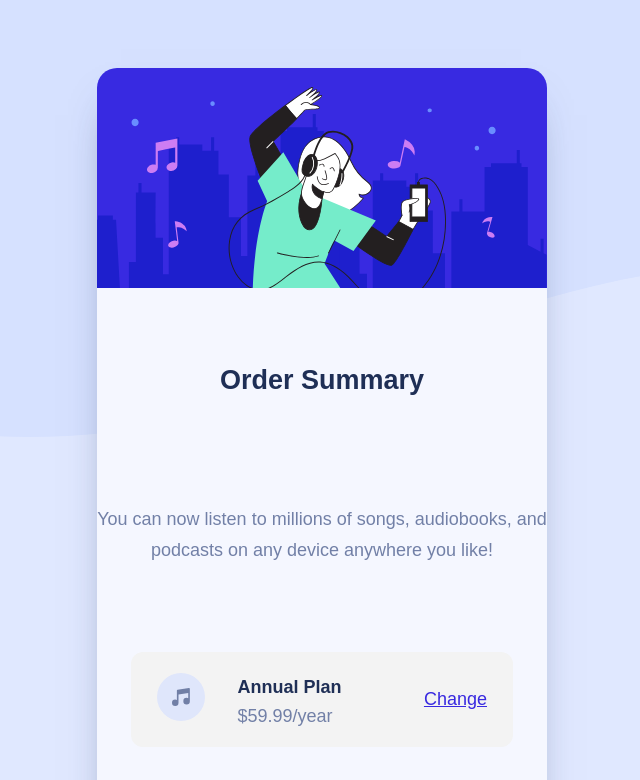
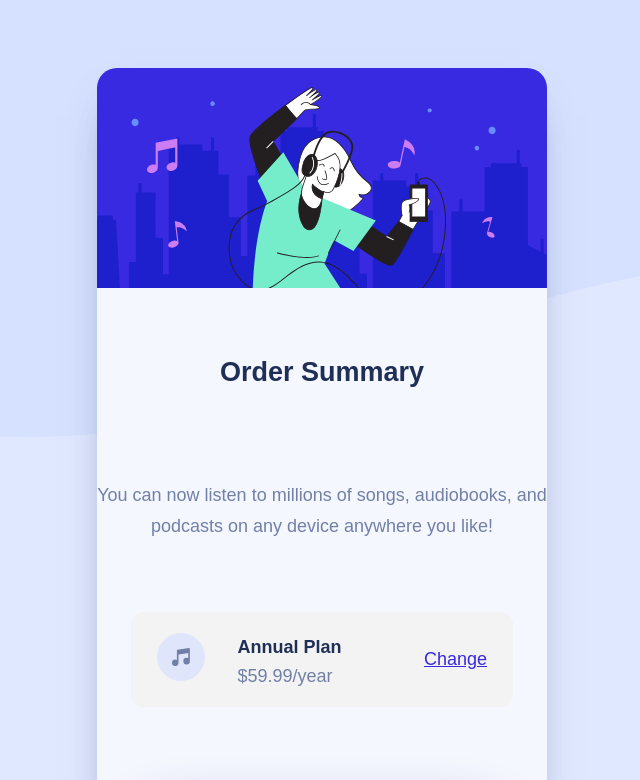
Before and after one commit to lopezolidev/Order-card, a plain HTML site: page index.html in a window 1280 px wide. Shown: the top 780 px of the page, without its empty margins (318-958 px from the left). Drawn offline with Linux system fonts and the light colour scheme.

Commit message:
overall sizing adjustments

```diff
--- a/style.css
+++ b/style.css
@@ -57,7 +57,7 @@
         border-radius: 20px;
         overflow: hidden;
         width: 90%;
-        height: 130vh;
+        height: 120vh;
         margin: 60px auto;
         box-shadow: -1px 22px 44px -25px rgba(31,47,86,0.75);
         -webkit-box-shadow: -1px 22px 44px -25px rgba(31,47,86,0.75);
```
